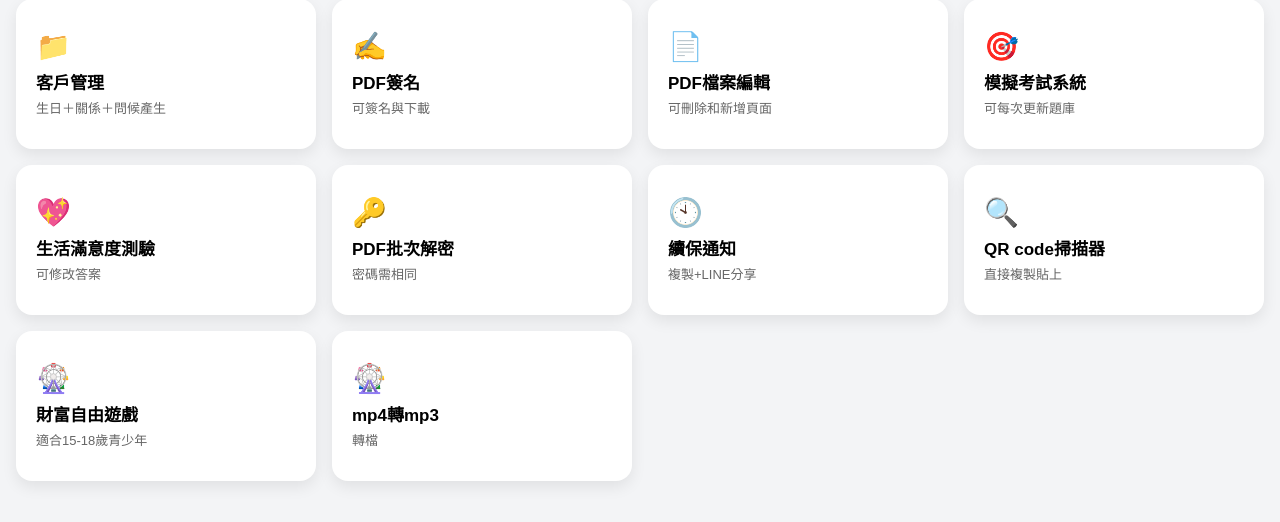
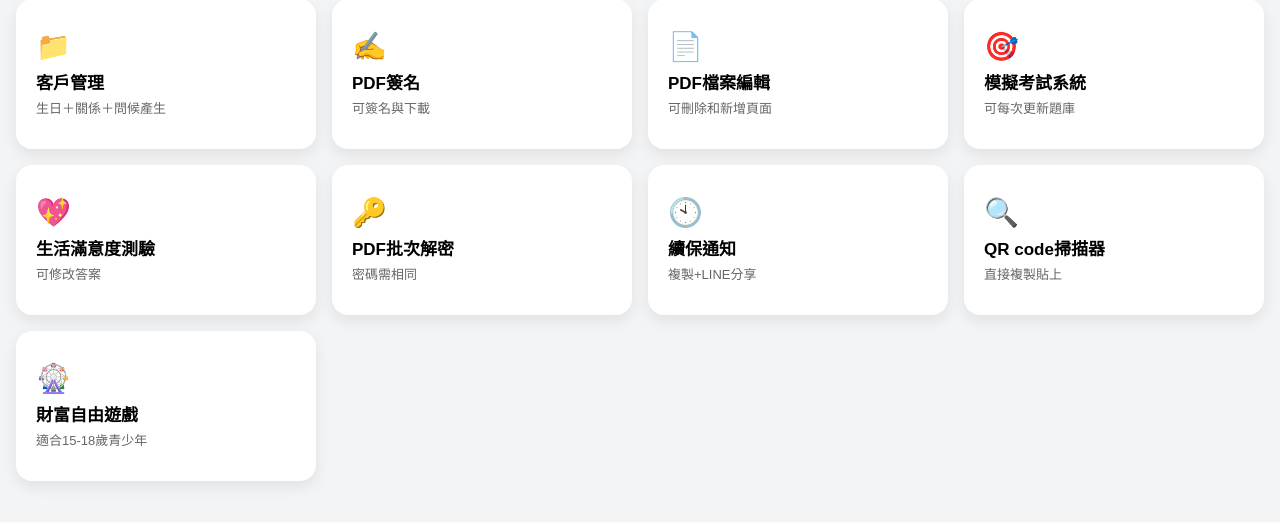
Before and after one commit to id566star-spec/portal, a plain HTML site: page index.html in a window 1280 px wide. Shown: the part 84-606 px from the top of the page. Drawn offline with Linux system fonts and the light colour scheme.

Commit message:
Update index.html

```diff
--- a/index.html
+++ b/index.html
@@ -137,11 +137,6 @@
     <div class="desc">適合15-18歲青少年</div>
   </div>
 
-  <div class="card" onclick="openApp('apps/app10.html')">
-    <div class="icon">🎡</div>
-    <div class="title">mp4轉mp3</div>
-    <div class="desc">轉檔</div>
-  </div>
 
 
 </div>
```
